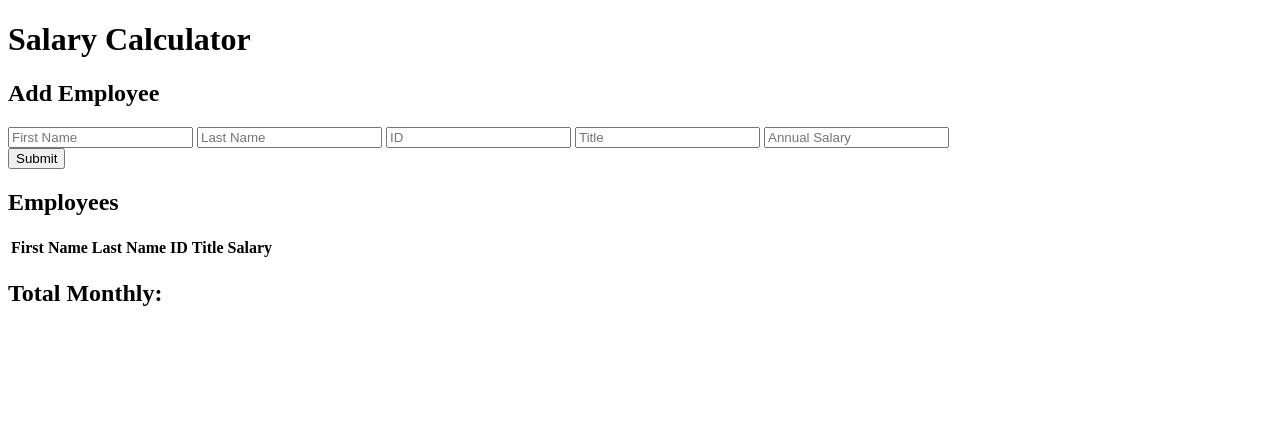
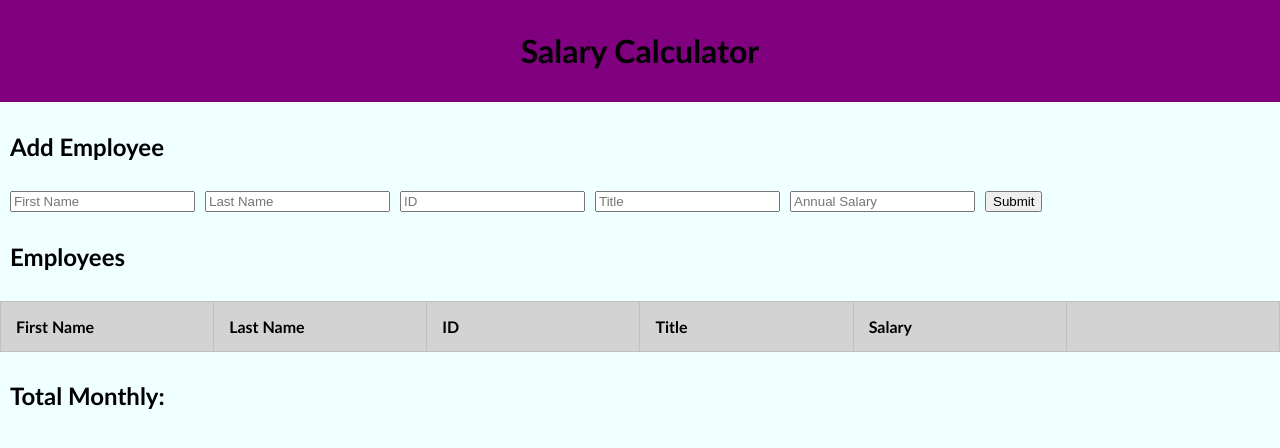
Before and after one commit to horn0208/weekend-jquery-salary-calculator, a plain HTML site: page index.html in a window 1280 px wide. Drawn offline with Linux system fonts and the light colour scheme.

Commit message:
styled table, fonts, and alignment

```diff
--- a/index.html
+++ b/index.html
@@ -20,8 +20,9 @@
         <input id="idIn" type="text" placeholder="ID">
         <input id="titleIn" type="text" placeholder="Title">
         <input id="salaryIn" type="number" placeholder="Annual Salary">
+        <button id="addEmployeeButton">Submit</button>
     </div>
-    <button id="addEmployeeButton">Submit</button>
+
     <h2>Employees</h2>
     <table id="table">
         <thead>
--- a/scripts/client.js
+++ b/scripts/client.js
@@ -3,6 +3,7 @@ $(document).ready(readyNow);
 function readyNow(){
     //click handlers
     $('#addEmployeeButton').on('click', addEmployee);
+    $('#tbody').on('click', '#deleteEmployeeButton', deleteEmployee);
 }
 
 const employees = [];
@@ -45,7 +46,8 @@ function addToTable(){
             <td>${employees[i].last}</td>
             <td>${employees[i].id}</td>
             <td>${employees[i].title}</td>
-            <td>${employees[i].salary}</td></tr>`)
+            <td>${employees[i].salary}</td>
+            <td><button id="deleteEmployeeButton">Delete</button></td></tr>`)
         //add salary to allSalaries
         allSalaries += Number(employees[i].salary);
     }
@@ -59,12 +61,20 @@ function displayCost(allSalaries){
     el.empty();
     //calculate monthly cost from annual and display on DOM
     let monthly = (allSalaries/12).toFixed(2);
-    el.append(monthly);
+    el.append(`$${monthly}`);
     // turn monthly cost display red if exceeds 20K
     if (monthly > 20000) {
         el.css('background-color', 'red');
     } else {
         el.css('background-color', 'white');
     }
+}
+
+function deleteEmployee(){
+    //remove employee from array**stretch goal****
+
+    //remove employee from table display
+    $(this).parent().parent().fadeOut(200);//not sure if this is best, but it works
+
 
 }
--- a/style.css
+++ b/style.css
@@ -0,0 +1,42 @@
+body {
+    margin: 0;
+    min-height: 100vh;
+    font-family: 'Gill Sans', 'Gill Sans MT', Calibri, 'Trebuchet MS', sans-serif;
+    background-color: azure;
+}
+
+header {
+    background-color: purple;
+    padding: 10px;
+    text-align: center;
+}
+
+h2 {
+    padding: 10px;
+}
+
+#table {
+    table-layout: fixed;
+    width: 100%;
+    border-collapse: collapse;
+    border: 1px solid rgb(195, 190, 195);
+    text-align: left;
+}
+
+thead {
+    background-color: lightgray;
+}
+
+th, td {
+    padding: 15px;
+    border-collapse: collapse;
+    border: 1px solid rgb(195, 190, 195);
+}
+
+#inputs {
+    display: flex;
+    justify-content: left;
+    gap: 10px;
+    flex-wrap: wrap;
+    padding-left: 10px;
+}
```
